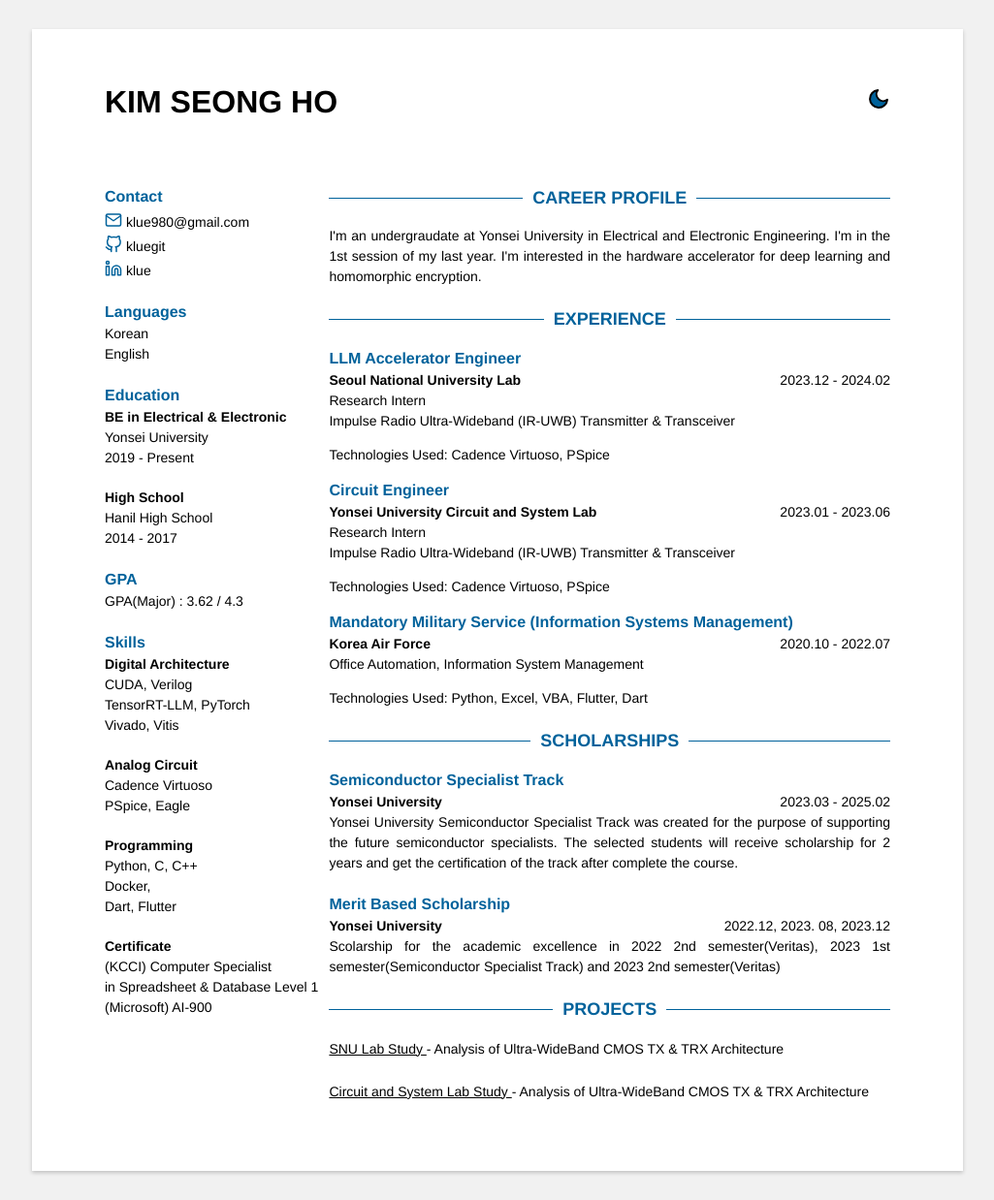
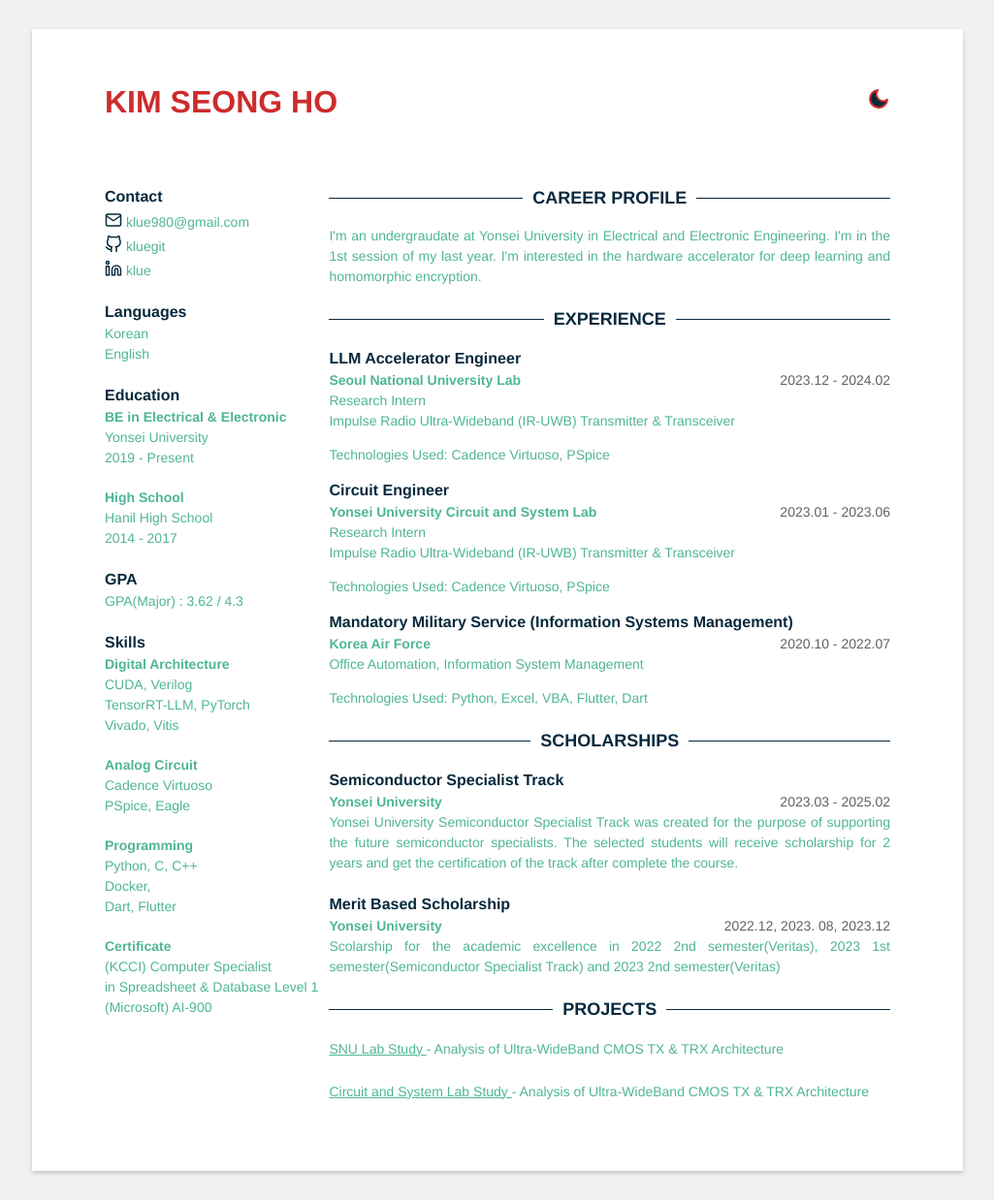
Before and after one commit to klue980/klue980.github.io, a Jekyll site: the page built from index.html, in a window 1280 px wide. Shown: the whole page at 97% size, without its empty margins (127-1152 px from the left). Built offline with Jekyll 4.4.1, drawn with Linux system fonts in a browser that asks for light colours.

Commit message:
check points

```diff
--- a/_sass/skins/black.scss
+++ b/_sass/skins/black.scss
@@ -1,18 +1,18 @@
 :root {
     --bg-color: #f1f1f1;
     --bg-color-cv: #ffffff;
-    --fg-color: #00629b;
-    --fg-color-dark: #000000;
-    --fg-color-body: #000000;
-    --fg-color-title-sm: #000000;
+    --fg-color: #07293d; // subheader, role
+    --fg-color-dark: #cd2c2c; // header?
+    --fg-color-body: #4fb598;
+    --fg-color-title-sm: #5e6369;
 
 }
 
 [data-theme='dark'] {
     --bg-color: #28343b;
     --bg-color-cv: #1b262c;
-    --fg-color: #ffffff;
-    --fg-color-dark: #ffffff;
-    --fg-color-body: #ffffff;
-    --fg-color-title-sm: #f1f1f1;
+    --fg-color: #3282b8;
+    --fg-color-dark: #3282b8;
+    --fg-color-body: rgba(187,225,250,0.75);
+    --fg-color-title-sm: #688293;
 }
```
